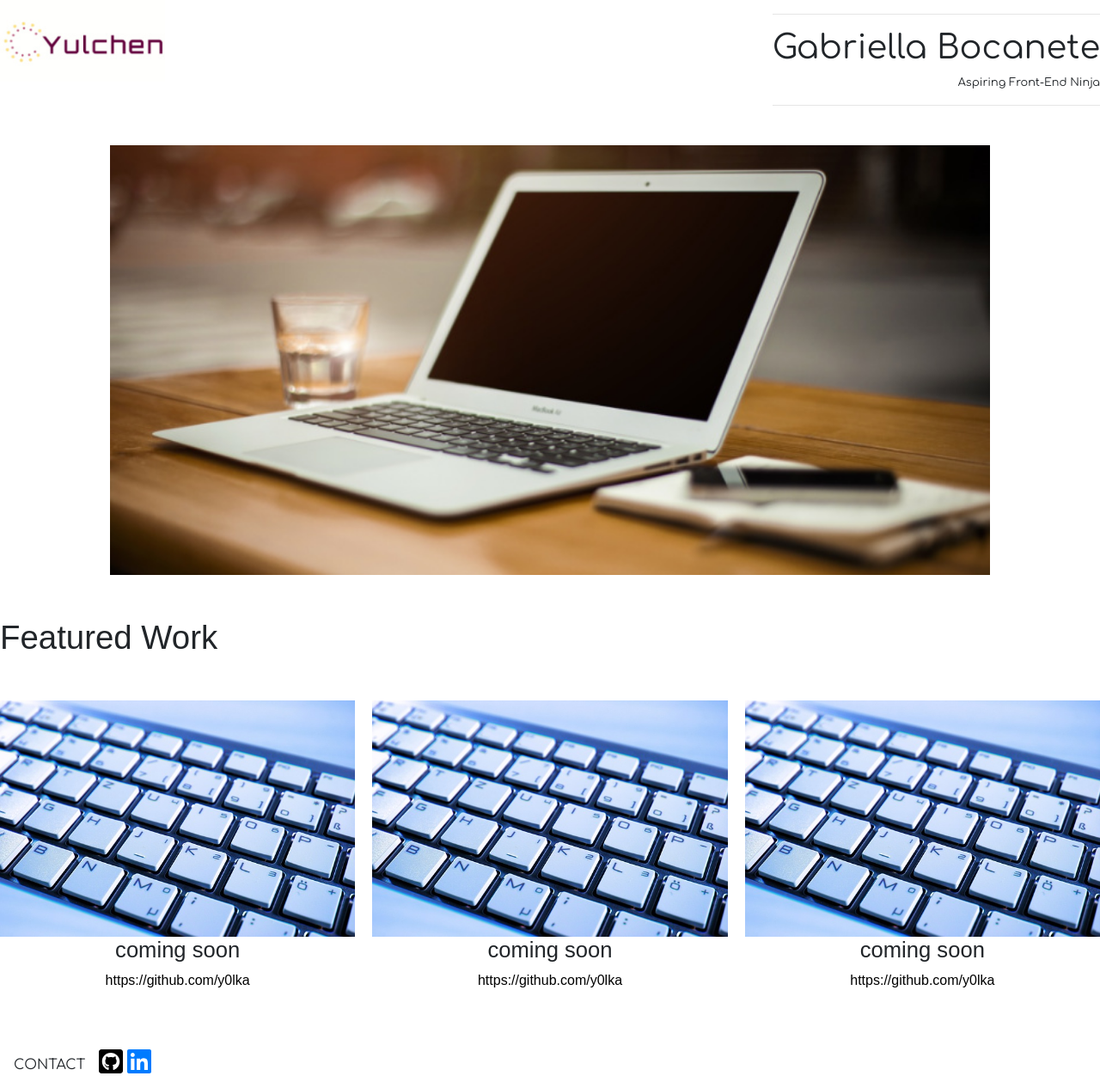
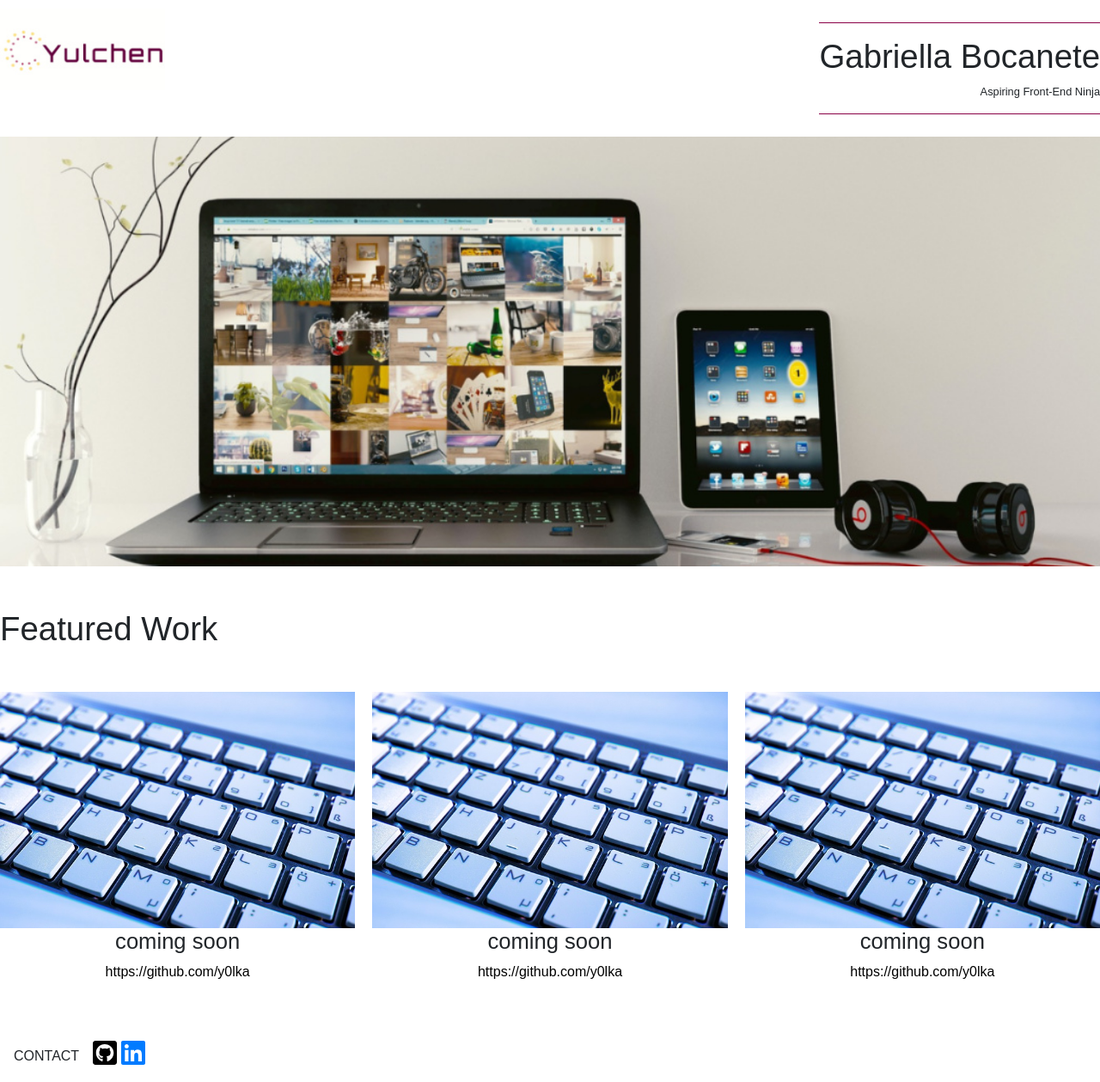
Before and after one commit to y0lka/Udacity, a plain HTML site: page P1 (Build a Portfolio Site)/index.html in a window 1280 px wide. Shown: the whole page at 86% size. Drawn offline with nearby package versions, Linux system fonts and the light colour scheme.

Commit message:
more changes

```diff
--- a/P1 (Build a Portfolio Site)/css/styles.css
+++ b/P1 (Build a Portfolio Site)/css/styles.css
@@ -1,6 +1,9 @@
 *,
 *:before,
 *:after {
+    -webkit-box-sizing: border-box;
+    -moz-box-sizing: border-box;
+    -ms-box-sizing: border-box;
     box-sizing: border-box;
     font-family: Arial, Helvetica, sans-serif;
     margin: 0;
@@ -39,17 +42,21 @@
     margin-bottom: 50px;
 }
 
-.header-text h1,
-p {
+.header-text {
     font-family: 'Comfortaa', cursive;
 }
 
+hr {
+    color: #99004f;
+    background-color: #99004f;
+    -webkit-margin-bottom-collapse: discard;
+}
+
 .hero-img {
-    background-image: url(../img/hero750.jpg);
+    background-image: url(../img/trial1laptop1920.jpg);
     background-size: cover;
     height: 200px;
 }
-
 
 .featured-link {
     text-decoration: none;
@@ -78,7 +85,7 @@ p {
     margin: 30px 0;
 }
 
-#footer {
+.footer {
     position: relative;
     bottom: 0;
     height: 2.5rem;
@@ -88,7 +95,7 @@ p {
     display: flex;
     max-width: 1400px;
     margin: 0 auto;
-    justify-content: left;
+    justify-content: flex-start;
 }
 
 .footer-text {
@@ -141,8 +148,18 @@ p {
     .featured {
         display: flex;
         max-width: 1400px;
+        margin: 10px auto;
     }
 
+    .hero-img {
+        background-image: url(../img/trial1laptop1920.jpg);
+        background-position: center;
+        background-repeat: no-repeat;
+        max-width: 1400px;
+        height: 500px;
+        margin: 0 auto;
+        overflow: hidden;
+    }
 
     .featured {
         margin: 30px auto;
@@ -160,22 +177,11 @@ p {
 @media screen and (min-width: 769px) {
     .hero {
         max-width: 1400px;
-        margin: 0 auto;
+        margin: 30px auto;
+        height: 500px;
     }
 
-    .hero-img {
-        background-image: url(../img/hero750.jpg);
-        background-size: 80vw;
-        background-position: center;
-        background-repeat: no-repeat;
-        background-attachment: fixed;
-        max-width: 1400px;
-        height: 500px;
-        margin: auto;
-    }
-
-    .featured-work h2 {
-        display: block;
+    .featured-work .content-hdr {
         text-align: left;
         margin-top: 50px;
     }
--- a/P1 (Build a Portfolio Site)/index.html
+++ b/P1 (Build a Portfolio Site)/index.html
@@ -1,5 +1,5 @@
 <!DOCTYPE html>
-<html>
+<html lang="en">
 
 <head>
 	<meta charset="utf-8" />
@@ -12,7 +12,7 @@
 	crossorigin="anonymous"></script>
 	<!-- Bootstrap CSS CDN -->
 	<link rel="stylesheet" href="https://stackpath.bootstrapcdn.com/bootstrap/4.2.1/css/bootstrap.min.css" integrity="sha384-GJzZqFGwb1QTTN6wy59ffF1BuGJpLSa9DkKMp0DgiMDm4iYMj70gZWKYbI706tWS"
-	 crossorigin="anonymous">
+	crossorigin="anonymous">
 	<!--FONTS-->
 	<link href="https://fonts.googleapis.com/css?family=Comfortaa:300,400,700" rel="stylesheet">
 </head>
@@ -21,11 +21,7 @@
 
 	<header class="header">
 		<div class="header-logo">
-			<img srcset="img\logo\200.jpg 200w,
-			 img\logo\500.jpg 500w" sizes="(max-width:499px) 20vw,
-					   (min-width:500px) 15vw,
-					   (max-width:920px) 15vw, 10vw"
-			 src="img\logo\500.jpg" alt="logo" class="header-img responsive-img" />
+			<img srcset="img\logo\200.jpg 200w, img\logo\500.jpg 500w" sizes="(max-width:499px) 20vw, (min-width:500px) 15vw, (max-width:920px) 15vw, 10vw" src="img\logo\500.jpg" alt="logo" class="header-img responsive-img"/>
 		</div>
 
 		<div class="header-text">
@@ -47,7 +43,7 @@
 			<div class="featured">
 
 				<div class="featured-item">
-					<img src="img\featured1640.jpg" alt="Featured Image One" class="featured-img responsive-img" />
+					<img src="img\featured1640.jpg" alt="Featured Image One" class="featured-img responsive-img blur"/>
 					<h3 class="featured-hdr responsive-hdr">coming soon</h3>
 					<p class="featured-text">
 						<a href="#" class="featured-link">https://github.com/y0lka</a>
@@ -55,7 +51,7 @@
 				</div>
 
 				<div class="featured-item">
-					<img src="img\featured1640.jpg" alt="Featured Image Two" class="featured-img responsive-img" />
+					<img src="img\featured1640.jpg" alt="Featured Image Two" class="featured-img responsive-img"/>
 					<h3 class="featured-hdr responsive-hdr">coming soon</h3>
 					<p class="featured-text">
 						<a href="#" class="featured-link">https://github.com/y0lka</a>
@@ -63,7 +59,7 @@
 				</div>
 
 				<div class="featured-item">
-					<img src="img\featured1640.jpg" alt="Featured Image Three" class="featured-img responsive-img" />
+					<img src="img\featured1640.jpg" alt="Featured Image Three" class="featured-img responsive-img"/>
 					<h3 class="featured-hdr responsive-hdr">coming soon</h3>
 					<p class="featured-text">
 						<a href="#" class="featured-link">https://github.com/y0lka</a>
@@ -72,7 +68,7 @@
 			</div>
 		</section>
 	</main>
-	<footer id="footer">
+	<footer class="footer tool">
 
 		<div class="footer-text">
 			<p>CONTACT</p>
```
